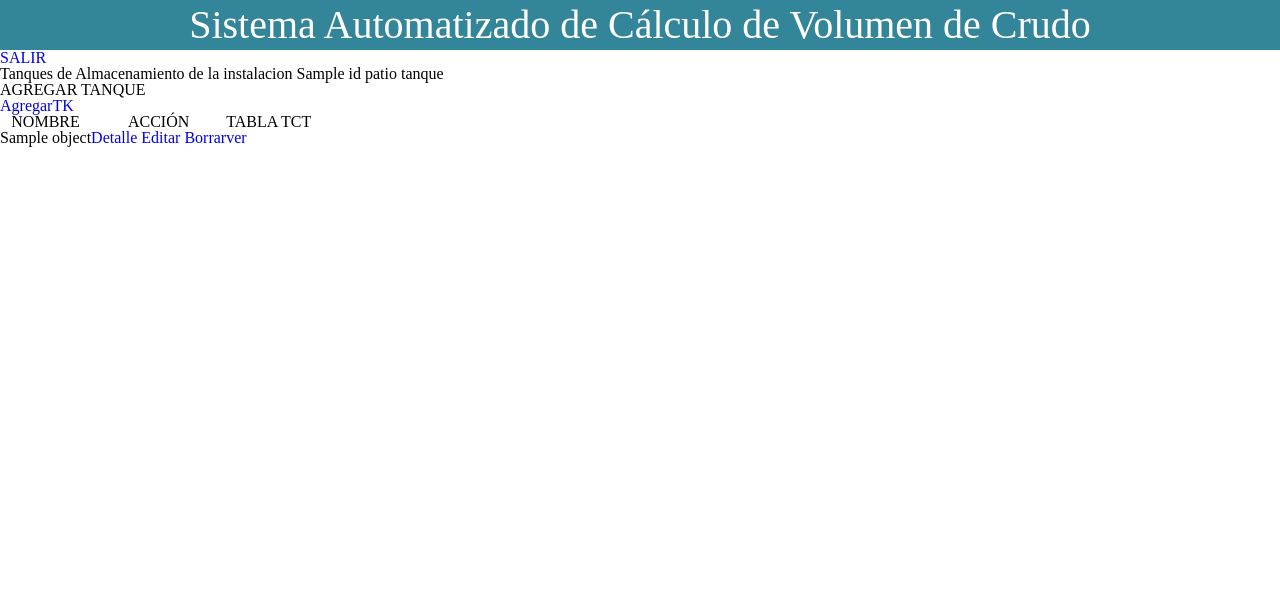
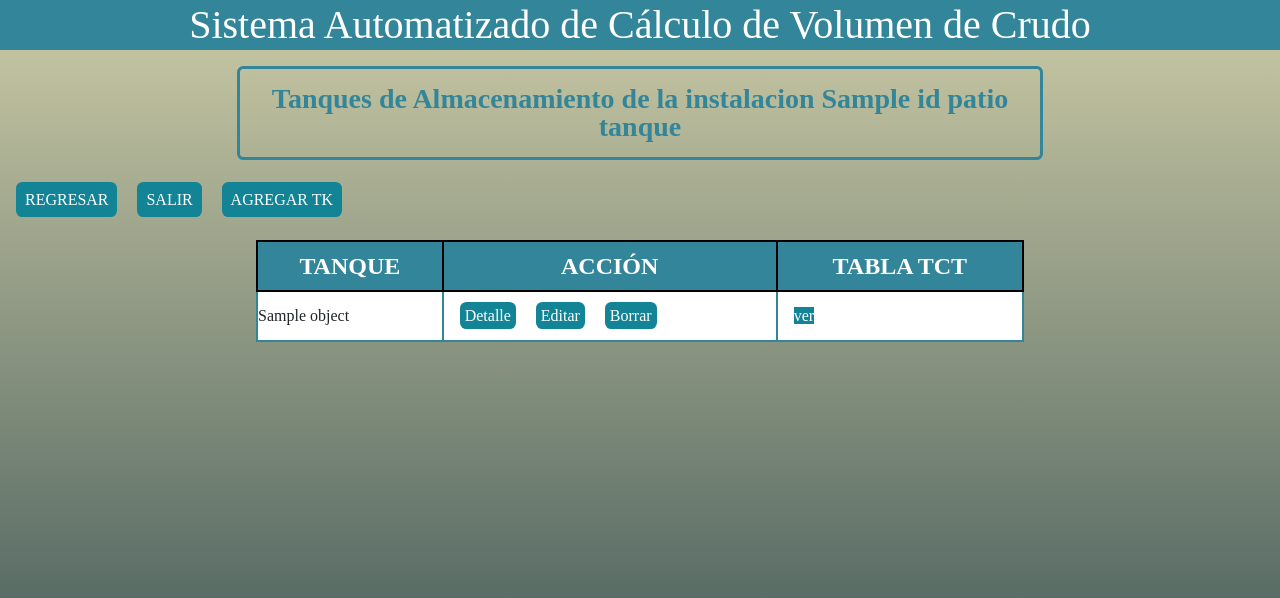
Before and after one commit to grgmm/sacvc, a Django app: template templates/acq/list_tk/list_tk.html in a window 1280 px wide. Shown: the top 598 px of the page. Run offline with Django 3.2, Linux system fonts and the light colour scheme; the template is opened without the code that fills it: most values are stand-ins (such as "Sample title", 1, 10 or a date in 2020).

Commit message:
Se dio formato y estilo iniciales a list_tk.html Se renombro list_tf.css a list_tf_tk.css se elimino estilo repetido en reset.css

```diff
--- a/static/css/reset.css
+++ b/static/css/reset.css
@@ -27,7 +27,6 @@ body{
 	width: 100%;
 	height: 100%;
 	/*background-color: #EBE0F5;*/
-	background-color: white;
 }
 
 /* HTML5 display-role reset for older browsers */
--- a/templates/acq/list_tk/list_tk.html
+++ b/templates/acq/list_tk/list_tk.html
@@ -1,56 +1,48 @@
-
 {% extends 'acq/base.html' %}
-  {% block title %}{% endblock %}
-  {% block footer %} <a href="{% url 'uacq:list_tf' %}" type="button" class="btn btn-info"> Regresar</a>
+ {% load static %}
+ {% block title %}
  {% endblock %}
 
  {% block content %}
 
+<link rel="stylesheet" href="{% static 'css/reset.css' %}">
+<link rel="stylesheet" href="{% static 'css/list_tf_tk.css' %}">
 
-  <th>	<h3> <a href="{% url 'uacq:logout' %}"  class="link-primary">SALIR</a></th></h3>
-
-
-       <table id="Tk">
-
-
-
-        <th>NOMBRE </th> <th> ACCIÓN </th> <th>  TABLA TCT </th>
-
-<h2>Tanques de Almacenamiento de la instalacion {{object_list.first.id_patioTanque.Nombre}}</h2>
+<div id="cuerpo">
+	<h2 class="titulo">Tanques de Almacenamiento de la instalacion {{object_list.first.id_patioTanque.Nombre}}</h2>
+		<div>
+			<a href="{% url 'uacq:list_tf' %}" type="button" class="btn_control">REGRESAR</a>
+			<a href="{% url 'uacq:logout' %}" type="button" class="btn_control">SALIR</a>
+			<a href="{%url 'uacq:add_tk'%}" type="button" class="btn_control">AGREGAR TK </a>
+		</div>
+		<div id="principal">
+			<table class="table">
+				<!-- Encabezado de la tabla con tres columnas-->
+				<th>TANQUE</th>
+				<th>ACCIÓN</th>
+				<th>TABLA TCT</th>
 
 				{% for tk in object_list %}
+					<tr>
+					<!-- Columna1=Nombre del TANQUE -->
+						<td>{{ tk.Nombre }}</td>
 
-
-  <tr>
- <td> {{ tk.Nombre }} </td>
-
-
+						<!-- Columna2=links -->
 						<td>
-<a  href="{% url 'uacq:detail_tk' tk.pk  %}">Detalle</a>
-<a  href="{% url 'uacq:edit_tk' tk.pk  %}">Editar</a>
-<a  href="{% url 'uacq:del_tk' tk.pk  %}">Borrar</a>
-
-
+							<a href="{% url 'uacq:detail_tk' tk.pk  %}" class="btn_tabla">Detalle</a>
+							<a href="{% url 'uacq:edit_tk' tk.pk  %}" class="btn_tabla">Editar</a>
+							<a href="{% url 'uacq:del_tk' tk.pk  %}" class="btn_tabla">Borrar</a>
 						</td>
 
-
+						<!-- Columna3-->
 						<td>
-
- 	{% if tk.tct_archivo  %}
- 		<a href ="{{tk.tct_archivo.url}}" >ver</a>
+							{% if tk.tct_archivo %}
+								<a href="{{tk.tct_archivo.url}}">ver</a>
 							{% endif %}
-
-
 						</td>
-
-
-
+					</tr>
 				{% endfor %}
-
-
-  <H5>AGREGAR TANQUE</H5><a href="{%url 'uacq:add_tk'%}" type="button" class="btn btn-info"> AgregarTK </a>
-
-
-
-
+			</table>
+		</div>
+</div>
 {% endblock %}
```
Also changed, not shown: templates/acq/list_tf/list_tf.html (+5 -4 lines), static/css/list_tf_tk.css (renamed from static/css/list_tf.css). Lines whose indentation alone changed are shown as unchanged.
